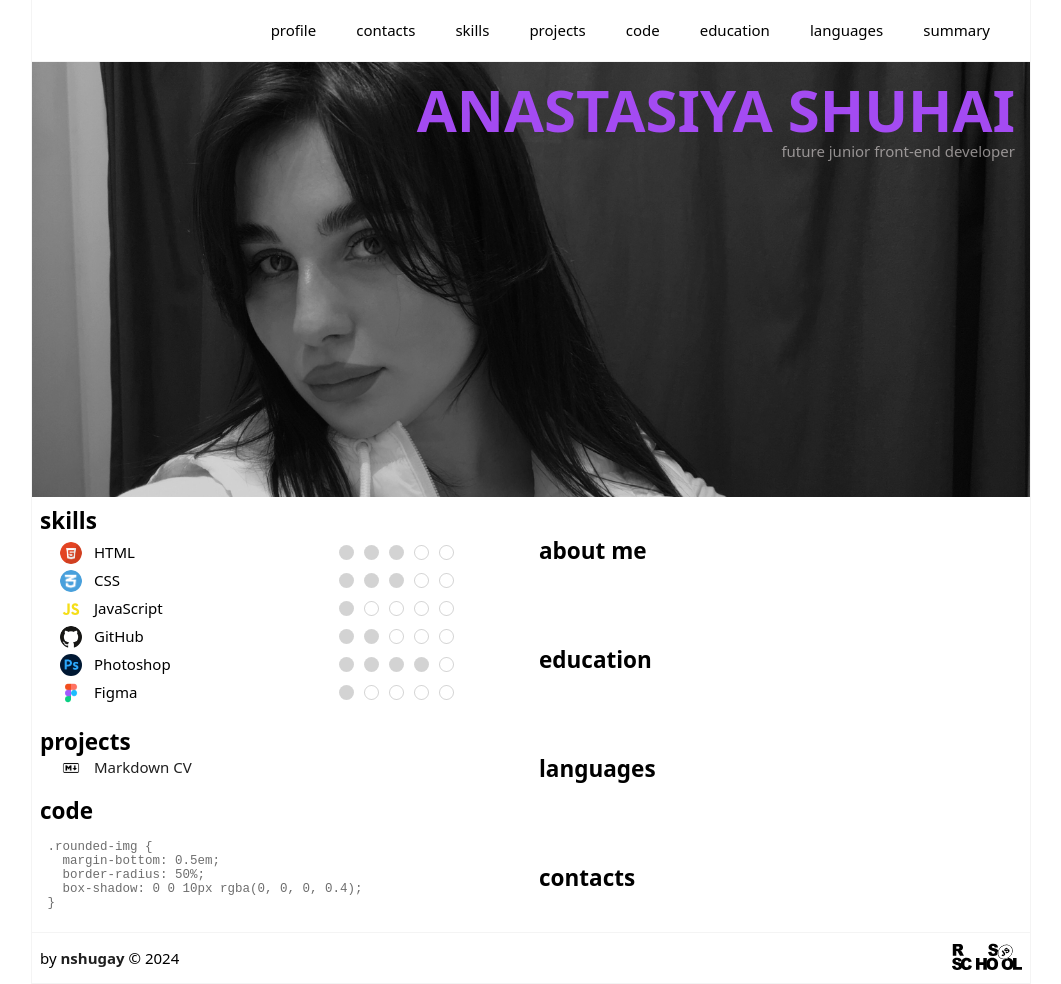
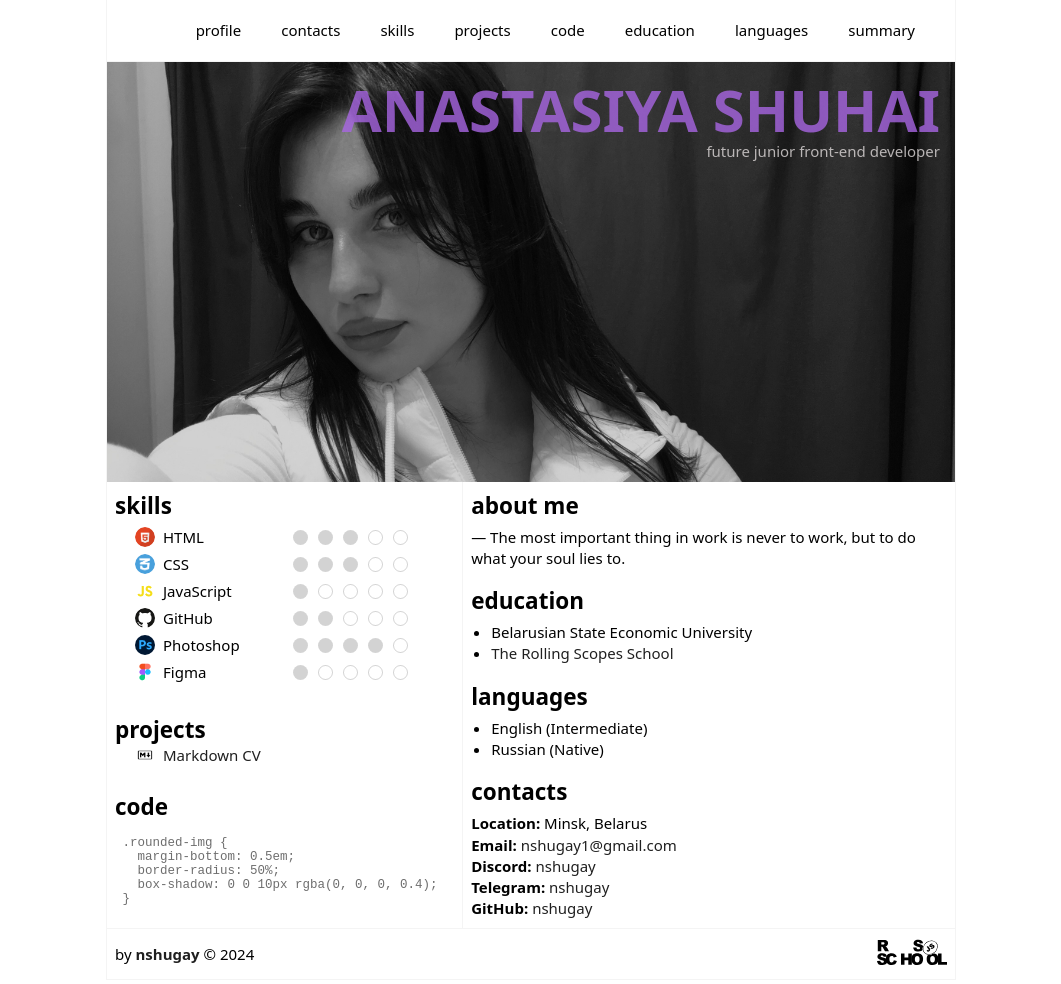
Before and after one commit to nshugay/rsschool-cv, a plain HTML site: page index.html in a window 1280 px wide. Shown: the whole page, without its empty margins (109-1170 px from the left). Drawn offline with Linux system fonts and the light colour scheme.

Commit message:
feat: add oth sections

```diff
--- a/index.html
+++ b/index.html
@@ -179,23 +179,47 @@
           <section class="section" id="summary">
             <h2>about me</h2>
             <div class="summary">
+              <blockquote>
+                &mdash; The most important thing in work is never to work, but to
+                do what your soul lies to.
+              </blockquote>
             </div>
           </section>
           <!--education-->
           <section class="section" id="education">
             <h2>education</h2>
             <div class="education">
+              <ul>
+                <li>Belarusian State Economic University</li>
+                <li>
+                  <a href="https://rs.school/courses/javascript-preschool-ru" title="The Rolling Scopes School">The Rolling Scopes School</a>
+                </li>
+              </ul>
             </div>
           </section>
           <!--languages-->
           <section class="section" id="languages">
             <h2>languages</h2>
-            <div class="languages"></div>
+            <div class="languages">
+              <ul>
+                <li>English (Intermediate)</li>
+                <li>Russian (Native)</li>
+              </ul>
+            </div>
           </section>
           <!--contacts-->
           <section class="section" id="contacts">
             <h2>contacts</h2>
-            <div class="contacts"></div>
+            <div class="contacts">
+              <ul>
+                <li><strong>Location: </strong>Minsk, Belarus</li>
+                <li><b>Email: </b><a href="nshugay1@gmail.com" title="Email">nshugay1@gmail.com</a></li>
+                <li><b>Discord: </b><a href="https://discordapp.com/users/nshugay" title="Discord">nshugay</a></li>
+                <li><b>Telegram: </b><a href="https://t.me/nshugay" title="Telegram">nshugay</a></li>
+                <li><b>GitHub: </b><a href="https://github.com/nshugay" title="GitHub">nshugay</a>
+                </li>
+              </ul>
+            </div>
           </section>
         </div>
       </div>
--- a/style.css
+++ b/style.css
@@ -27,7 +27,7 @@ body {
   display: flex;
   justify-content: space-between;
   align-items: stretch;
-  width: 1000px;
+  width: 850px;
   height: auto;
   max-width: 1440px;
   padding: 0;
@@ -35,7 +35,8 @@ body {
   border-left: 1px solid rgba(0, 0, 0, 0.044);
 }
 
-li {
+li:not(#education li,
+       #languages li) {
   list-style-type: none;
 }
 
@@ -90,7 +91,7 @@ a:hover {
   flex-direction: column;
   text-align: start;
   width: 100%;
-  height: 435px;
+  height: 420px;
   background-color: #000000;
   background-image: url("./assets/img/photo.JPEG");
   background-size: cover;
@@ -108,27 +109,24 @@ a:hover {
   border-bottom: 1px solid rgba(0, 0, 0, 0.004);
 }
 
+#h1, #p1 {
+  margin: 0 auto;
+  padding-right: 15px;
+  width: 100%;
+  line-height: 1.15;
+  text-align: end;
+}
+
 #h1 {
-  margin: 0 auto;
-  width: 100%;
-  padding-right: 15px;
   padding-top: 15px;
-  text-align: end;
   font-size: 58px;
-  line-height: 1.15;
   text-transform: uppercase;
-  color: rgba(168, 76, 248, 0.973);
+  color: rgba(168, 102, 227, 0.796);
 }
 
 #p1 {
-  margin: 0 auto;
-  padding-right: 15px;
   padding-bottom: 15px;
-  width: 100%;
-  line-height: 1.15;
-  text-align: end;
-  font-size: 15px;
-  color: rgba(240, 234, 234, 0.559);
+  color: rgba(223, 218, 218, 0.795);
 }
 
 /*columns*/
@@ -138,7 +136,8 @@ a:hover {
   flex-direction: column;
   justify-content: space-between;
   align-items: flex-start;
-  width: 50%;
+  width: 42%;
+  border-right: 1px solid rgba(0, 0, 0, 0.044);
 }
 
 .right-column {
@@ -146,7 +145,7 @@ a:hover {
   flex-direction: column;
   justify-content: space-around;
   align-items: flex-start;
-  width: 50%;
+  width: 58%;
   padding: 0px 0px 0px 0px;
 }
 
@@ -164,8 +163,13 @@ a:hover {
   }
 }
 
-.section:hover {
-  background-color: rgba(0, 0, 0, 0.044);
+.left-column .section:hover {
+  background-color: rgba(102, 100, 102, 0.084);
+  transition: 0.8s;
+}
+
+.right-column .section:hover {
+  background-color: rgba(102, 100, 102, 0.064);
   transition: 0.8s;
 }
 
@@ -220,9 +224,9 @@ a:hover {
   background-repeat: no-repeat;
   background-size: cover;
   border-radius: 50%;
-  width: 22px;
-  height: 22px;
-  margin-right: 12px;
+  width: 20px;
+  height: 20px;
+  margin-right: 8px;
 }
 
 .html-skill-logo {
@@ -264,6 +268,21 @@ a:hover {
   color:rgba(0, 0, 0, 0.571);
 }
 
+/*right-col*/
+
+.education,
+.summary,
+.languages,
+.contacts {
+  margin-top: 6px;
+  line-height: 1.42;
+}
+
+.education,
+.languages {
+  padding-left: 20px;
+}
+
 /*footer decoration*/
 
 .footer-container {
```
